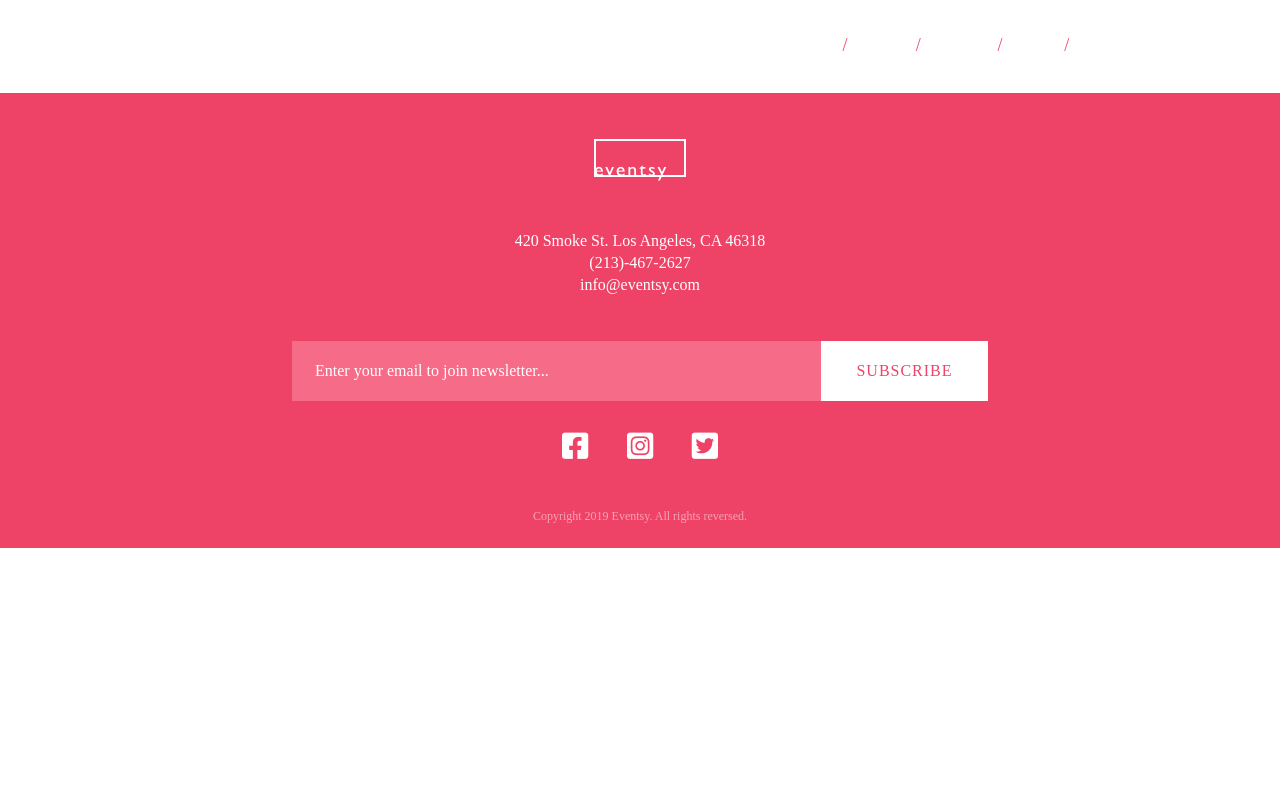
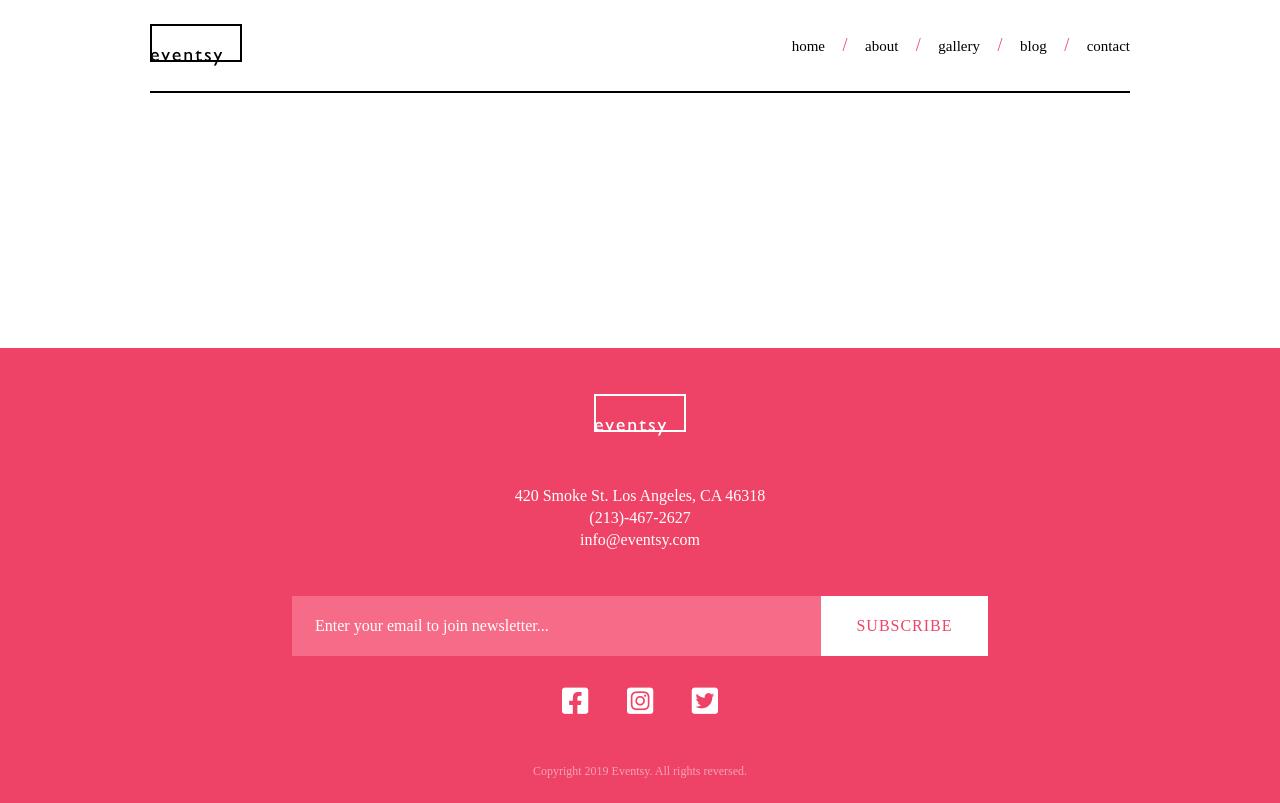
Before and after one commit to n215-sranegar/final-project, a website with bundled scripts: page index.html in a window 1280 px wide. Both pictures are taken after a click on the link "about". Built offline with nearby package versions, Linux system fonts and the light colour scheme; files whose address does not match are found by name; a web font is replaced by a local one.

Commit message:
Adding logic to modelPageName function to toggle color of navigation depending on page name

```diff
--- a/app/app.js
+++ b/app/app.js
@@ -14,11 +14,11 @@ function route() {
 }
 
 function initListeners() {
-    $(window).on("hashchange",route);
+    $(window).on("hashchange", route);
     route();
     console.log(MODEL.myName);
 }
 
 $(document).ready(function () {
     initListeners();
-})
+});
--- a/index.html
+++ b/index.html
@@ -17,11 +17,11 @@
   <body>
     <!-- Navigation start -->
     <nav>
-      <div class="nav-wrapper">
+      <div class="nav-wrapper white-border">
         <div class="logo">
-          <a href="index.html"
-            ><img src="images/logo/logo-white.png" alt="logo Eventsy"
-          /></a>
+
+          <div class="nav-logo white-logo"></div>
+
         </div>
 
         <label class="mobile-menu" for="toggle">&#9776;</label>
@@ -44,9 +44,7 @@
 
     <!-- Start dynamic content -->
 
-    <div id="app">
-
-    </div>
+    <div id="app"></div>
     <!-- End dynamic content -->
 
     <!-- Footer start -->
--- a/model/model.js
+++ b/model/model.js
@@ -112,8 +112,19 @@ var aboutContent = ``;
 
 //This function is being called from the app.js and it has the page name
 export function modelPageName(pgName) {
+    if (pgName == "homeContent") {
+        $("nav .links a").removeClass("black-text").addClass("white-text");
+        $("nav .nav-wrapper").removeClass("black-border").addClass("white-border");
+        $("nav .nav-wrapper .logo .nav-logo").removeClass("black-logo").addClass("white-logo");
+    } else {
+        $("nav .links a").removeClass("white-text").addClass("black-text");
+        $("nav .nav-wrapper").removeClass("white-border").addClass("black-border");
+        $("nav .nav-wrapper .logo .nav-logo").removeClass("white-logo").addClass("black-logo");
+    }
+
     try {
         eval(pgName);
+        //Sends to View (index.html)
         $("#app").html(eval(pgName));
     } catch (e) {
         console.log("hello ", e);
--- a/scss/nav/nav.scss
+++ b/scss/nav/nav.scss
@@ -10,11 +10,29 @@ nav {
     margin: 0 auto;
     position: relative;
     z-index: 99;
-    border-bottom: 2px solid $site-white;
   }
 
   .logo {
     padding-right: 10px;
+
+    .nav-logo {
+      width: 92px;
+      height: 42px;
+    }
+
+    .white-logo {
+      background-image: url(../images/logo/logo-white.png);
+      background-size: cover;
+      background-position: center;
+      background-repeat: no-repeat;
+    }
+
+    .black-logo {
+      background-image: url(../images/logo/logo-black.png);
+      background-size: cover;
+      background-position: center;
+      background-repeat: no-repeat;
+    }
   }
 
   label {
@@ -36,7 +54,6 @@ nav {
       text-decoration: none;
       font-family: GillSans;
       font-size: 15px;
-      color: $site-white;
       transition: 0.14s ease-in, 0.14s ease-out;
 
       &:hover {
--- a/scss/structure.scss
+++ b/scss/structure.scss
@@ -17,10 +17,26 @@ p {
   margin-bottom: 16px;
 }
 
-// #app {
-//   width: 100%;
-//   min-height: calc(100vh - 90px);
-// }
+#app {
+  width: 100%;
+  min-height: calc(100vh - 545px);
+}
+
+.white-text {
+  color: $site-white;
+}
+
+.black-text {
+  color: $site-black;
+}
+
+.white-border {
+  border-bottom: 2px solid $site-white;
+}
+
+.black-border {
+  border-bottom: 2px solid $site-black;
+}
 
 @font-face {
   font-family: GillSans;
--- a/scss/styles.scss
+++ b/scss/styles.scss
@@ -1,5 +1,5 @@
+@import "variables.scss";
 @import "structure.scss";
-@import "variables.scss";
 @import "mixins.scss";
 @import "nav/nav.scss";
 @import "home/hero.scss";
```
Also changed, not shown: css/styles.css, 1 other file. Lines whose indentation alone changed are shown as unchanged.
